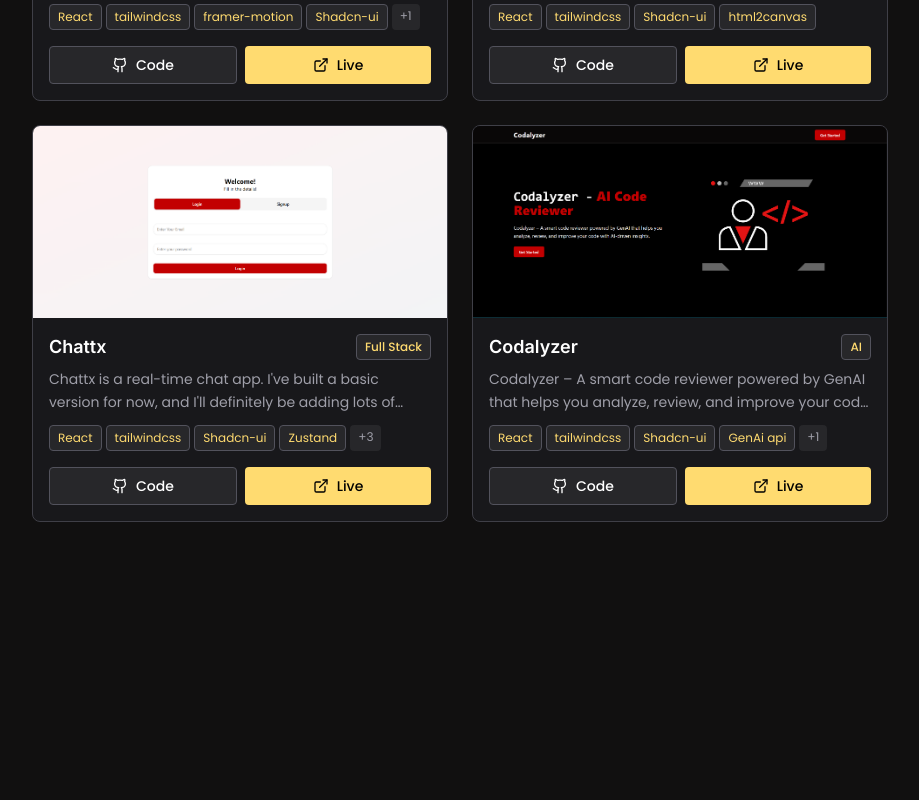
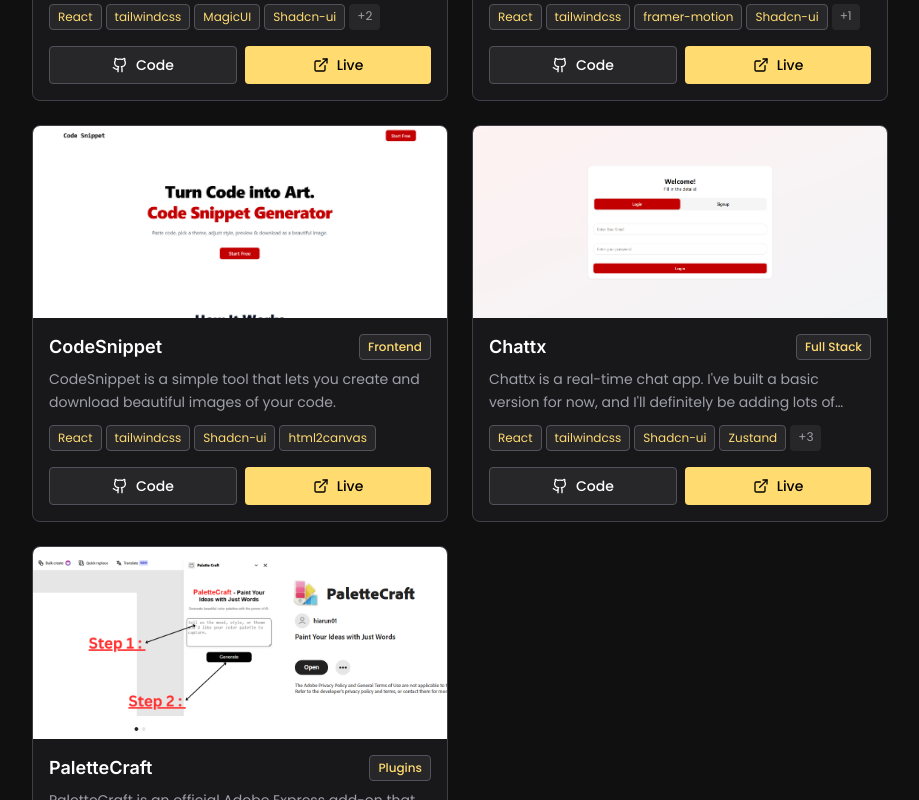
Before and after one commit to hiarun01/my-portfolio, a Next.js app: page /projects in a window 1280 px wide. Shown: the part 1040-1840 px from the top of the page, without its empty margins (180-1099 px from the left). Before the commit the page ends 1602 px from the top, so only its background shows below. Built offline with nearby package versions, Linux system fonts and the light colour scheme.

Commit message:
add one more project

```diff
--- a/components/Data/data.ts
+++ b/components/Data/data.ts
@@ -70,6 +70,16 @@ export const personalProjects: Project[] = [
     category: "fullstack",
   },
   {
+    title: "Codalyzer",
+    description:
+      "Codalyzer – A smart code reviewer powered by GenAI that helps you analyze, review, and improve your code with AI-driven insights.",
+    techStack: ["React", "tailwindcss", "Shadcn-ui", "GenAi api", "Express"],
+    github: "https://github.com/hiarun01/codalyzer",
+    live: "https://codalyzer.hiarun.me/",
+    image: "/Projects-image/codalyzer.png",
+    category: "ai",
+  },
+  {
     title: "impactList",
     description:
       "mpactList is a community platform where people around the world share the top things that changed their lives from books and habits to tools and podcasts.",
@@ -130,15 +140,16 @@ export const personalProjects: Project[] = [
     image: "/Projects-image/chattx.png",
     category: "fullstack",
   },
+
   {
-    title: "Codalyzer",
+    title: "PaletteCraft",
     description:
-      "Codalyzer – A smart code reviewer powered by GenAI that helps you analyze, review, and improve your code with AI-driven insights.",
-    techStack: ["React", "tailwindcss", "Shadcn-ui", "GenAi api", "Express"],
-    github: "https://github.com/hiarun01/codalyzer",
-    live: "https://codalyzer.hiarun.me/",
-    image: "/Projects-image/codalyzer.png",
-    category: "ai",
+      "PaletteCraft is an official Adobe Express add-on that helps you create, explore, and apply beautiful, human-inspired color palettes directly in your designs.",
+    techStack: ["Javascript", "React", "Gen ai", "Adobe/ccWeb"],
+    github: "https://github.com/hiarun01/palettecraft",
+    live: "https://new.express.adobe.com/add-ons?addOnId=wim1m902m",
+    image: "/Projects-image/paletteCraft.png",
+    category: "plugins",
   },
 ];
 
```
Also changed, not shown: public/Projects-image/codalyzer.png, public/Projects-image/paletteCraft.png (added).
